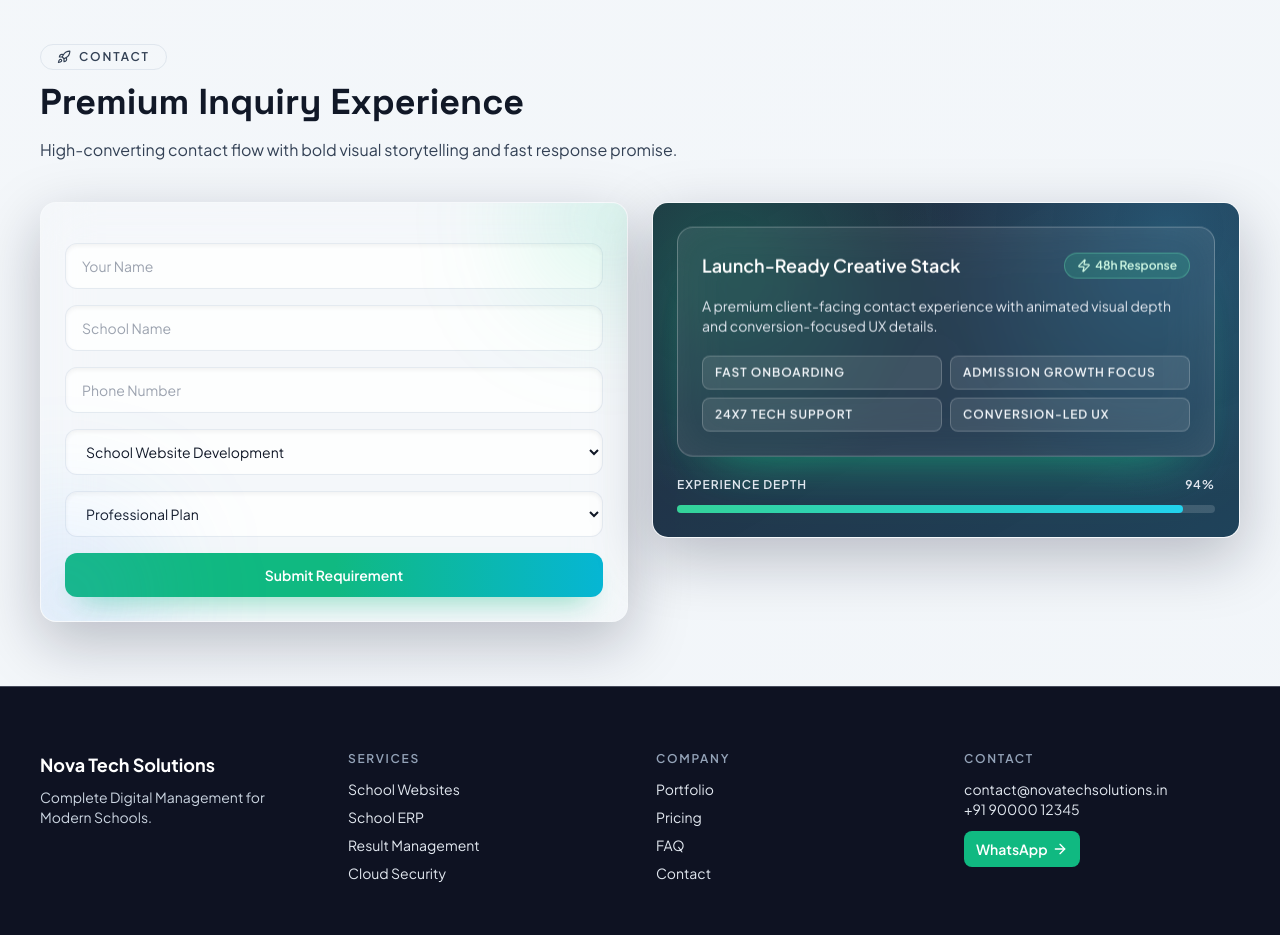
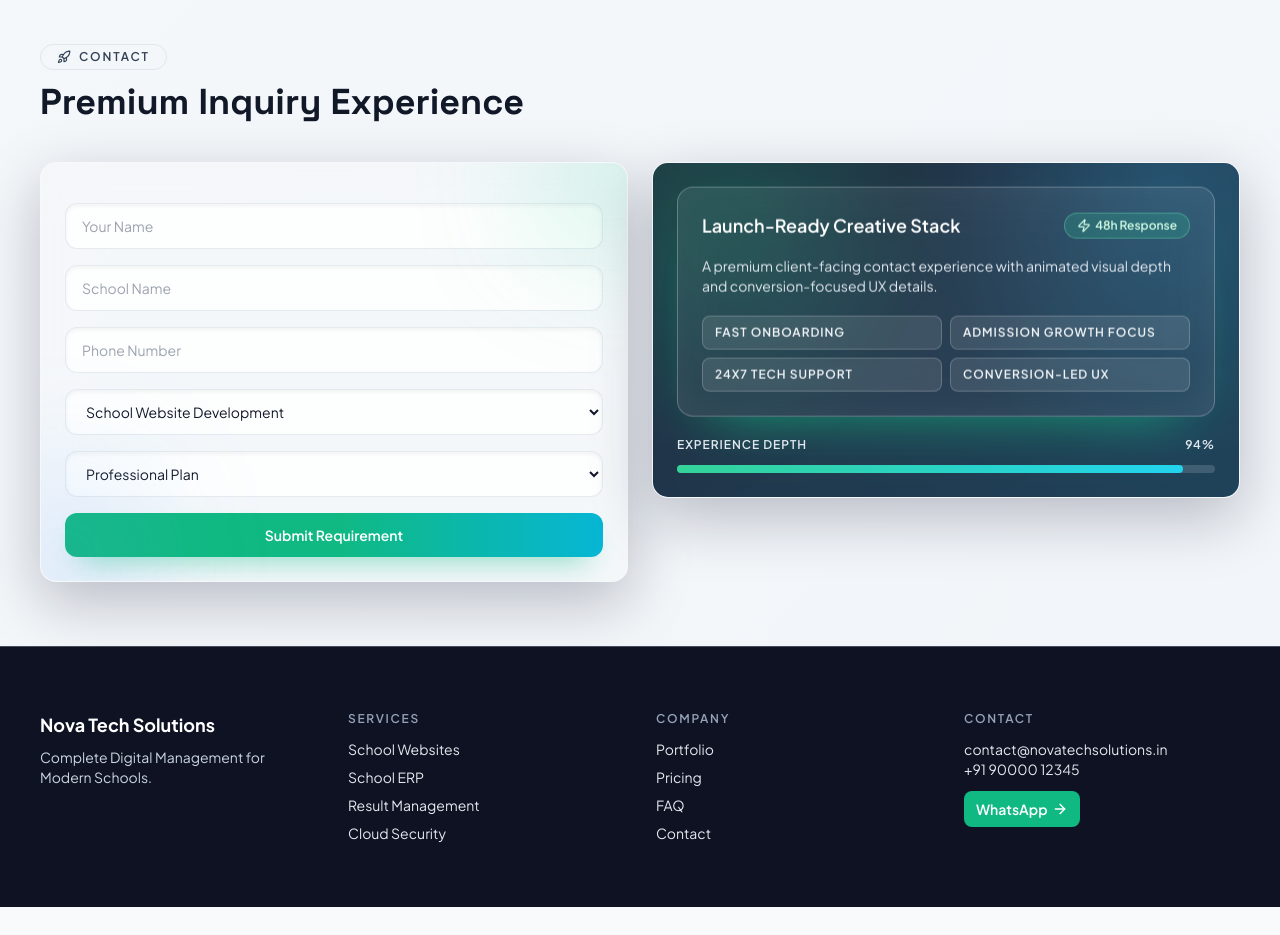
Before and after one commit to vishalgupta9792/Nova-Tech-Solutions, a Next.js app: page / in a window 1280 px wide. Shown: the part 4400-5335 px from the top of the page. After the commit the page ends 5307 px from the top, so only its background shows below. Built offline with nearby package versions, Linux system fonts and the light colour scheme.

Commit message:
Remove contact section subtitle text

```diff
--- a/app/page.tsx
+++ b/app/page.tsx
@@ -80,14 +80,14 @@ const upiIntent = (name: string, amount: number) => `upi://pay?pa=${UPI_ID}&pn=N
 const upiQr = (name: string, amount: number) =>
   `https://api.qrserver.com/v1/create-qr-code/?size=512x512&data=${encodeURIComponent(upiIntent(name, amount))}`;
 
-function Title({ tag, head, desc }: { tag: string; head: string; desc: string }) {
+function Title({ tag, head, desc }: { tag: string; head: string; desc?: string }) {
   return (
     <div className="mb-10 max-w-3xl">
       <p className="mb-3 inline-flex items-center gap-2 rounded-full border border-slate-300/50 px-4 py-1 text-xs font-semibold uppercase tracking-[0.15em] text-slate-700 dark:border-white/20 dark:text-slate-200">
         <Rocket className="h-3.5 w-3.5" />{tag}
       </p>
       <h2 className="text-3xl font-bold leading-tight md:text-4xl">{head}</h2>
-      <p className="mt-4 text-base text-slate-700 dark:text-slate-300">{desc}</p>
+      {desc ? <p className="mt-4 text-base text-slate-700 dark:text-slate-300">{desc}</p> : null}
     </div>
   );
 }
@@ -469,7 +469,7 @@ export default function HomePage() {
       </RevealSection>
 
       <RevealSection id="contact" className="section-shell relative z-10">
-        <Title tag="Contact" head="Premium Inquiry Experience" desc="High-converting contact flow with bold visual storytelling and fast response promise." />
+        <Title tag="Contact" head="Premium Inquiry Experience" />
         <div className="grid gap-6 md:grid-cols-2 md:items-start">
           <motion.form
             onSubmit={submit}
```
